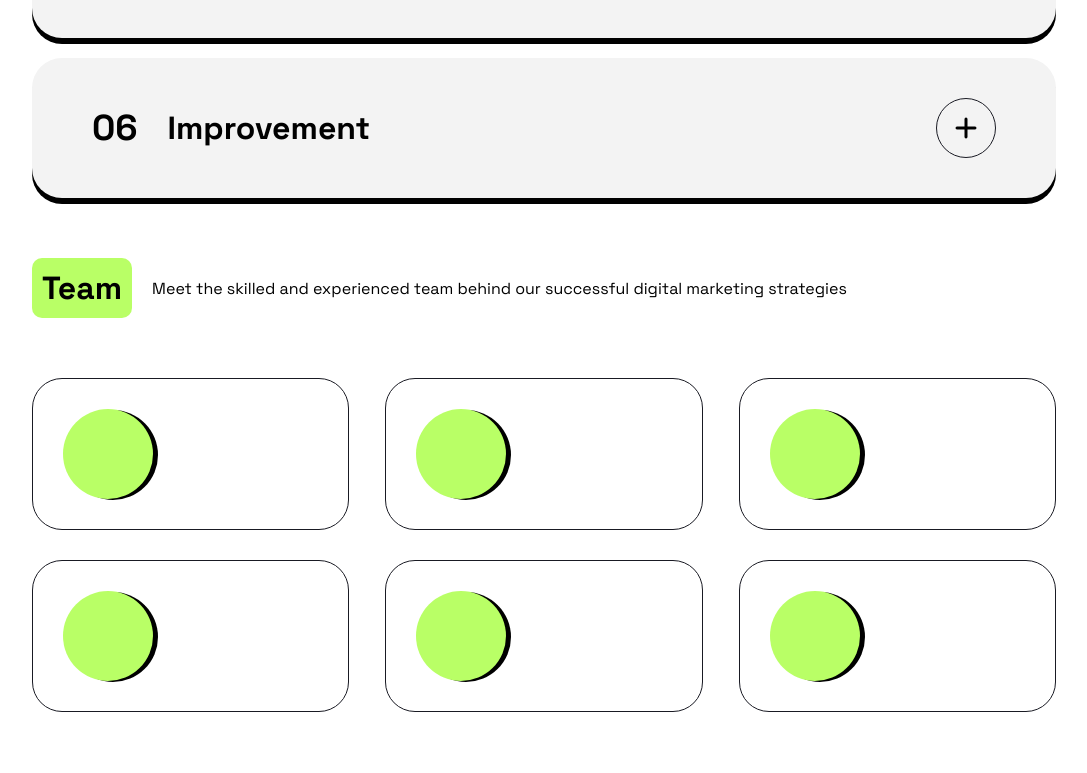
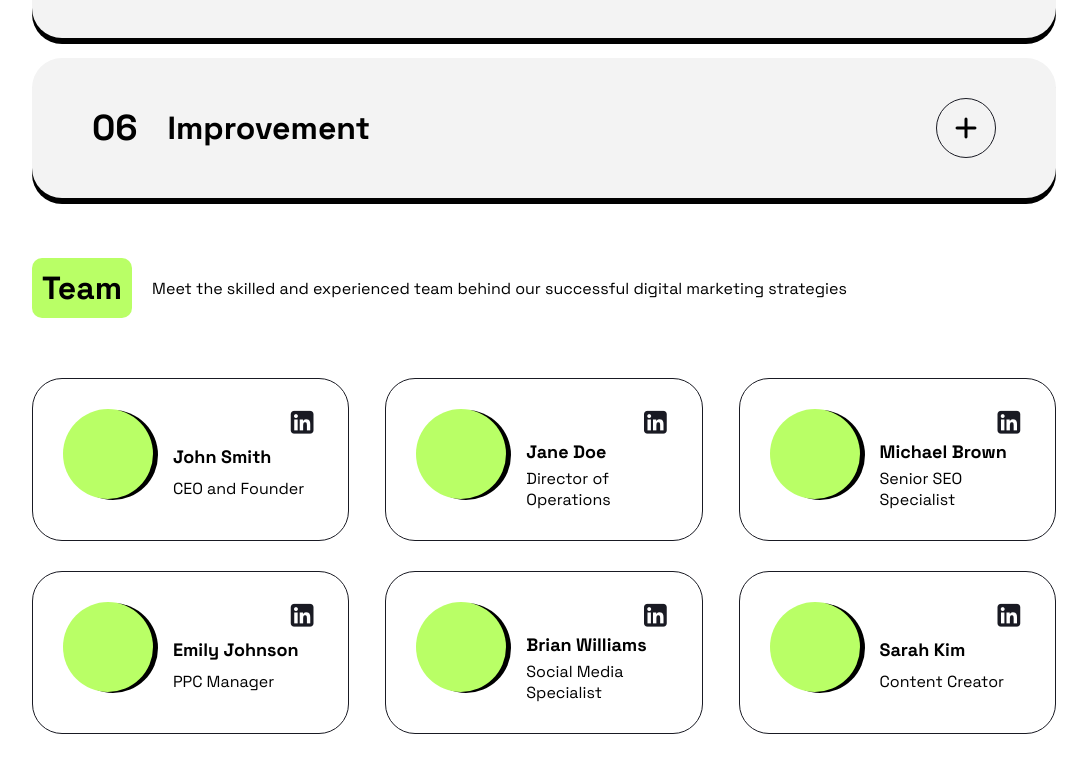
Before and after one commit to Blessen25/Positivus_website, a React (Vite) app in the folder frontend/: page / in a window 1280 px wide. Shown: the part 3460-4233 px from the top of the page, without its empty margins (96-1183 px from the left). Built offline with nearby package versions, Linux system fonts and the light colour scheme.

Commit message:
Added name and profile img div

```diff
--- a/frontend/src/components/Extra.tsx
+++ b/frontend/src/components/Extra.tsx
@@ -177,7 +177,11 @@ const Team_Comp:React.FC<Team_Comp_Props> = (Props) => {
                             </div>
                         </div>
                         <div className="team_member_name">
-
+                            <div className="linkdin-icon">
+                                <i className="fa-brands fa-square-linkedin"></i>
+                            </div>
+                            <p className="h6">{member.Name}</p>
+                            <p className="text-md">{member.Title}</p>
                         </div>
 
                     </div>
--- a/frontend/src/components/extra.css
+++ b/frontend/src/components/extra.css
@@ -251,6 +251,28 @@
     box-shadow: 5px 1px 0 black;
 }
 
+.team_member_name {
+
+    width: 100%;
+    display: flex;
+    flex-direction: column;
+    gap: 5px;
+    justify-content: space-between;
+}
+
+.linkdin-icon {
+
+    display: flex;
+    align-items: center;
+    justify-content: flex-end;
+}
+
+.fa-square-linkedin {
+
+    font-size: 26px;
+    color: var(--Black);
+    background: transparent;
+}
 
 @media screen and (max-width: 1124px) {
 
```
